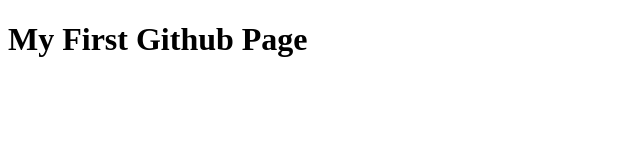
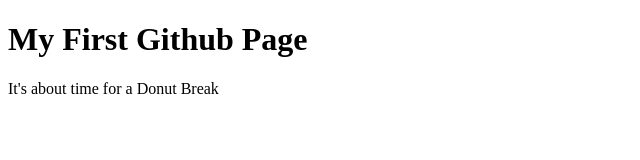
Before and after one commit to FionaBeCode/FionaBeCode.github.io, a plain HTML site: page index.html in a window 1280 px wide. Shown: the whole page, without its empty margins (0-640 px from the left). Drawn offline with Linux system fonts and the light colour scheme.

Commit message:
Update index.html

```diff
--- a/index.html
+++ b/index.html
@@ -7,5 +7,6 @@
 
   <body>
     <h1>My First Github Page</h1>
+    <p>It's about time for a Donut Break</p>
   </body>
 </html>
```
